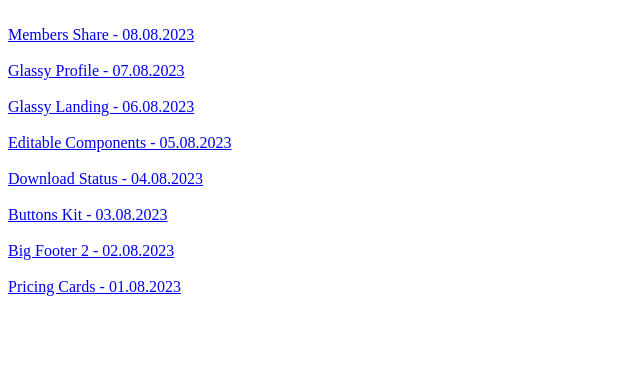
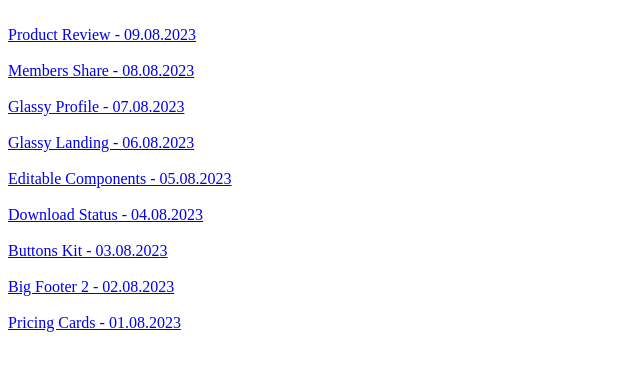
Before and after one commit to VV01T3K/iCodeThis, a plain HTML site: page index.html in a window 1280 px wide. Shown: the whole page, without its empty margins (0-640 px from the left). Drawn offline with Linux system fonts and the light colour scheme.

Commit message:
Update index.html

```diff
--- a/index.html
+++ b/index.html
@@ -7,6 +7,8 @@
 </head>
 <body>
     <br>
+    <a href="./Projects/Product Review - 09.08.2023/index.html">Product Review - 09.08.2023</a>
+    <br><br>
     <a href="./Projects/Members Share - 08.08.2023/index.html">Members Share - 08.08.2023</a>
     <br><br>
     <a href="./Projects/Glassy Profile - 07.08.2023/index.html">Glassy Profile - 07.08.2023</a>
```
